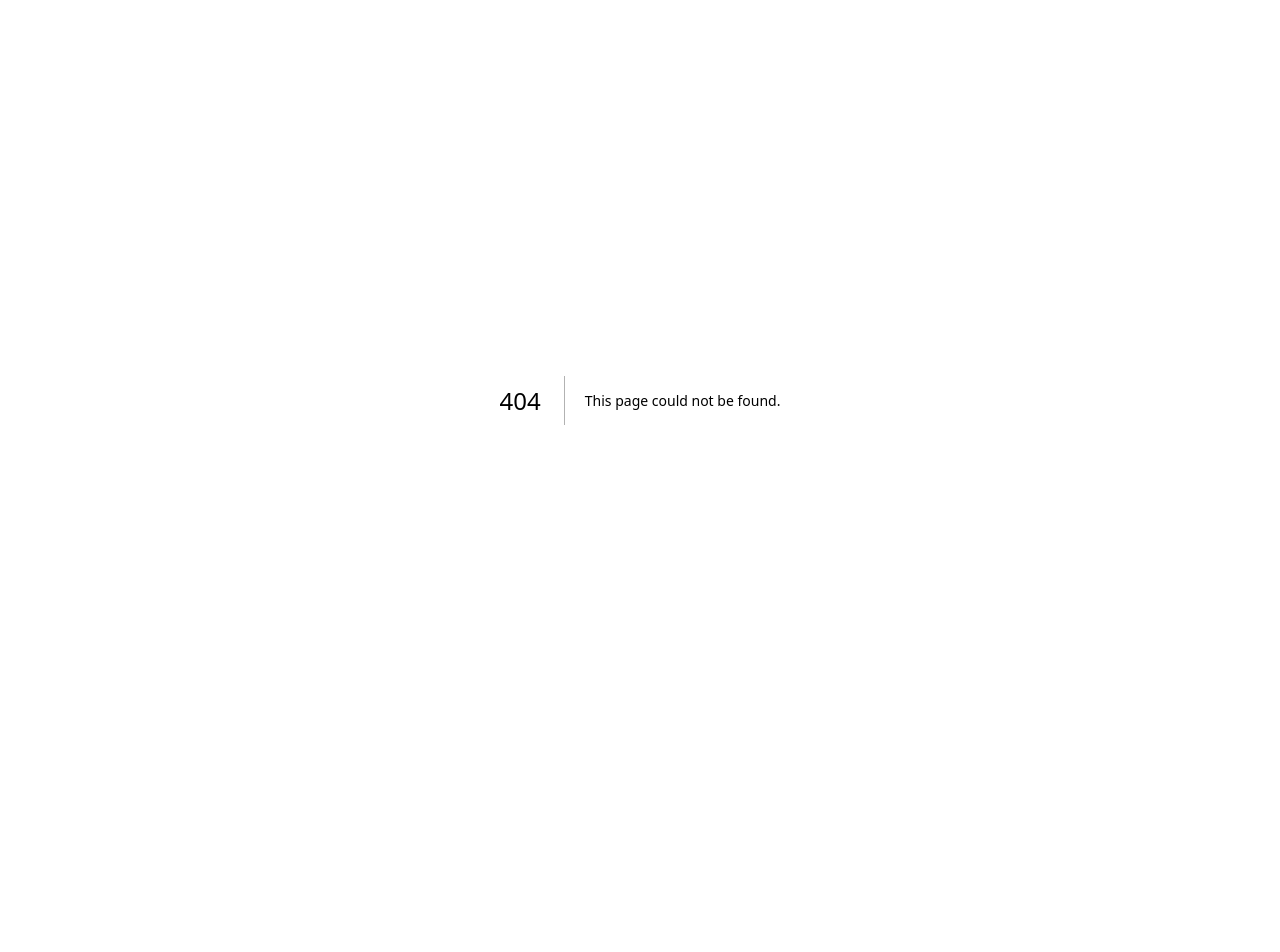
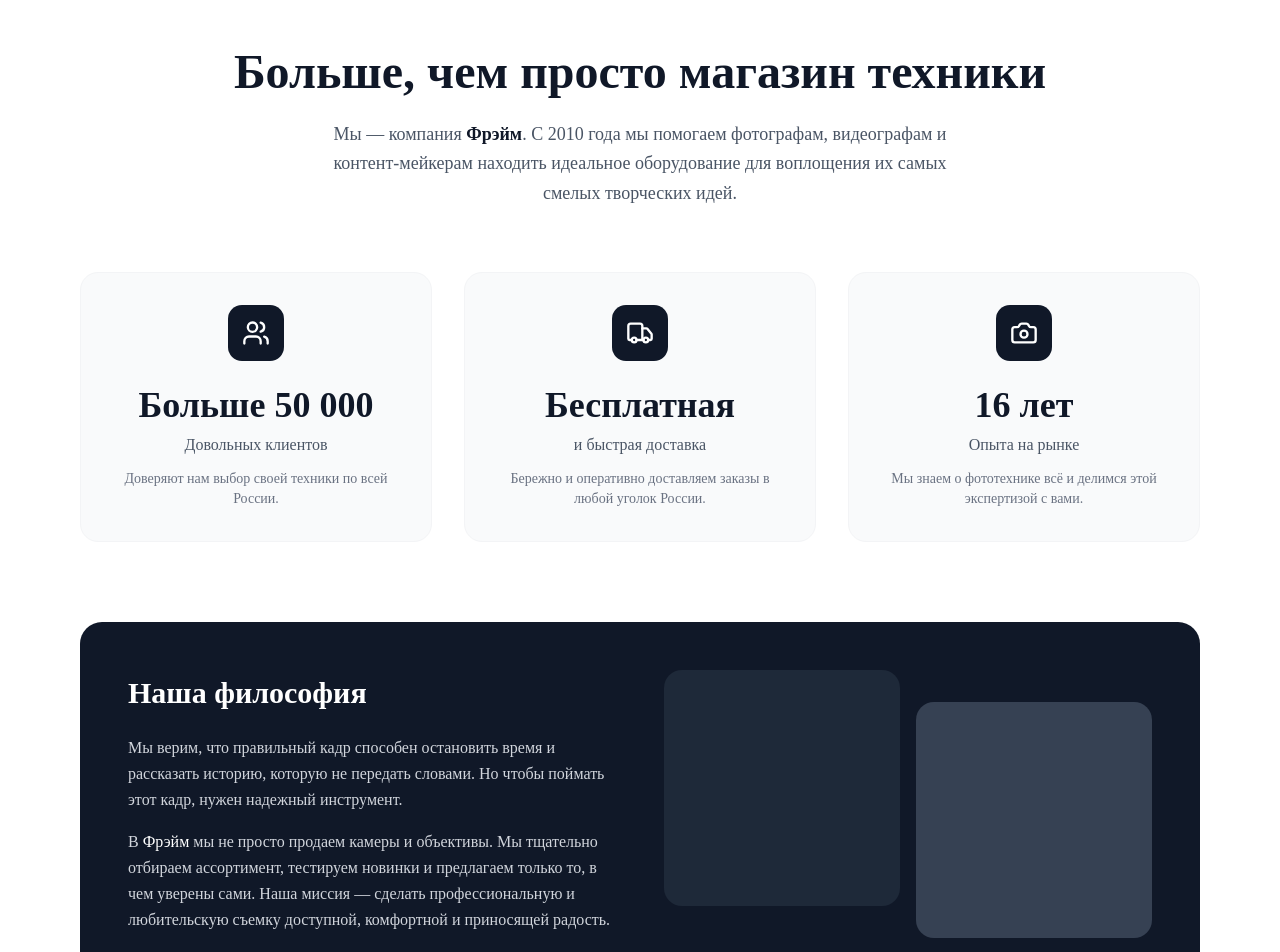
Before and after one commit to nightmareblxnd/frame-photo, a Next.js app: page /about in a window 1280 px wide. Before the commit this address had no page. Shown: the top 952 px of the page. Before the commit the page ends 800 px from the top, so only its background shows below. Built offline with nearby package versions, Linux system fonts and the light colour scheme.

Commit message:
Create page.tsx

```diff
--- /dev/null
+++ b/app/about/page.tsx
@@ -0,0 +1,70 @@
+import Image from "next/image";
+import { Users, Truck, ShieldCheck, Camera } from "lucide-react";
+
+export default function AboutPage() {
+  return (
+    <main className="min-h-screen bg-white pt-12 pb-24">
+      <div className="container mx-auto px-4 max-w-6xl">
+        {/* Главный блок */}
+        <div className="text-center mb-16">
+          <h1 className="text-4xl md:text-5xl font-bold text-gray-900 mb-6">
+            Больше, чем просто магазин техники
+          </h1>
+          <p className="text-lg text-gray-600 max-w-2xl mx-auto leading-relaxed">
+            Мы — компания <span className="font-semibold text-gray-900">Фрэйм</span>. С 2010 года мы помогаем фотографам, видеографам и контент-мейкерам находить идеальное оборудование для воплощения их самых смелых творческих идей.
+          </p>
+        </div>
+
+        {/* Блок с цифрами */}
+        <div className="grid grid-cols-1 md:grid-cols-3 gap-8 mb-20">
+          <div className="bg-gray-50 rounded-2xl p-8 text-center border border-gray-100 hover:shadow-lg transition-shadow">
+            <div className="w-14 h-14 mx-auto bg-gray-900 text-white rounded-xl flex items-center justify-center mb-6">
+              <Users className="h-7 w-7" />
+            </div>
+            <h3 className="text-4xl font-bold text-gray-900 mb-2"> Больше 50 000</h3>
+            <p className="text-gray-600 font-medium">Довольных клиентов</p>
+            <p className="text-sm text-gray-500 mt-3">Доверяют нам выбор своей техники по всей России.</p>
+          </div>
+
+          <div className="bg-gray-50 rounded-2xl p-8 text-center border border-gray-100 hover:shadow-lg transition-shadow">
+            <div className="w-14 h-14 mx-auto bg-gray-900 text-white rounded-xl flex items-center justify-center mb-6">
+              <Truck className="h-7 w-7" />
+            </div>
+            <h3 className="text-4xl font-bold text-gray-900 mb-2">Бесплатная</h3>
+            <p className="text-gray-600 font-medium">и быстрая доставка</p>
+            <p className="text-sm text-gray-500 mt-3">Бережно и оперативно доставляем заказы в любой уголок России.</p>
+          </div>
+
+          <div className="bg-gray-50 rounded-2xl p-8 text-center border border-gray-100 hover:shadow-lg transition-shadow">
+            <div className="w-14 h-14 mx-auto bg-gray-900 text-white rounded-xl flex items-center justify-center mb-6">
+              <Camera className="h-7 w-7" />
+            </div>
+            <h3 className="text-4xl font-bold text-gray-900 mb-2">16 лет</h3>
+            <p className="text-gray-600 font-medium">Опыта на рынке</p>
+            <p className="text-sm text-gray-500 mt-3">Мы знаем о фототехнике всё и делимся этой экспертизой с вами.</p>
+          </div>
+        </div>
+
+        {/* Текстовый блок */}
+        <div className="bg-gray-900 text-white rounded-3xl p-8 md:p-12 flex flex-col md:flex-row gap-12 items-center">
+          <div className="md:w-1/2">
+            <h2 className="text-3xl font-bold mb-6">Наша философия</h2>
+            <div className="space-y-4 text-gray-300 leading-relaxed">
+              <p>
+                Мы верим, что правильный кадр способен остановить время и рассказать историю, которую не передать словами. Но чтобы поймать этот кадр, нужен надежный инструмент.
+              </p>
+              <p>
+                В <span className="text-white font-medium">Фрэйм</span> мы не просто продаем камеры и объективы. Мы тщательно отбираем ассортимент, тестируем новинки и предлагаем только то, в чем уверены сами. Наша миссия — сделать профессиональную и любительскую съемку доступной, комфортной и приносящей радость.
+              </p>
+            </div>
+          </div>
+          <div className="md:w-1/2 grid grid-cols-2 gap-4">
+
+            <div className="aspect-square bg-gray-800 rounded-2xl"></div>
+            <div className="aspect-square bg-gray-700 rounded-2xl mt-8"></div>
+          </div>
+        </div>
+      </div>
+    </main>
+  );
+}
```
